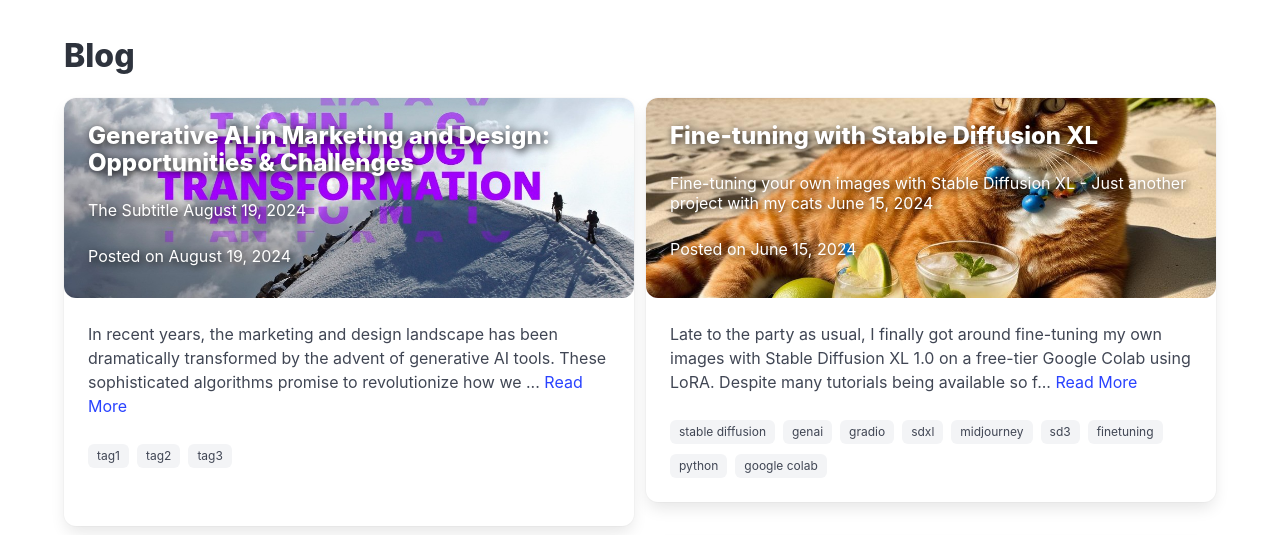
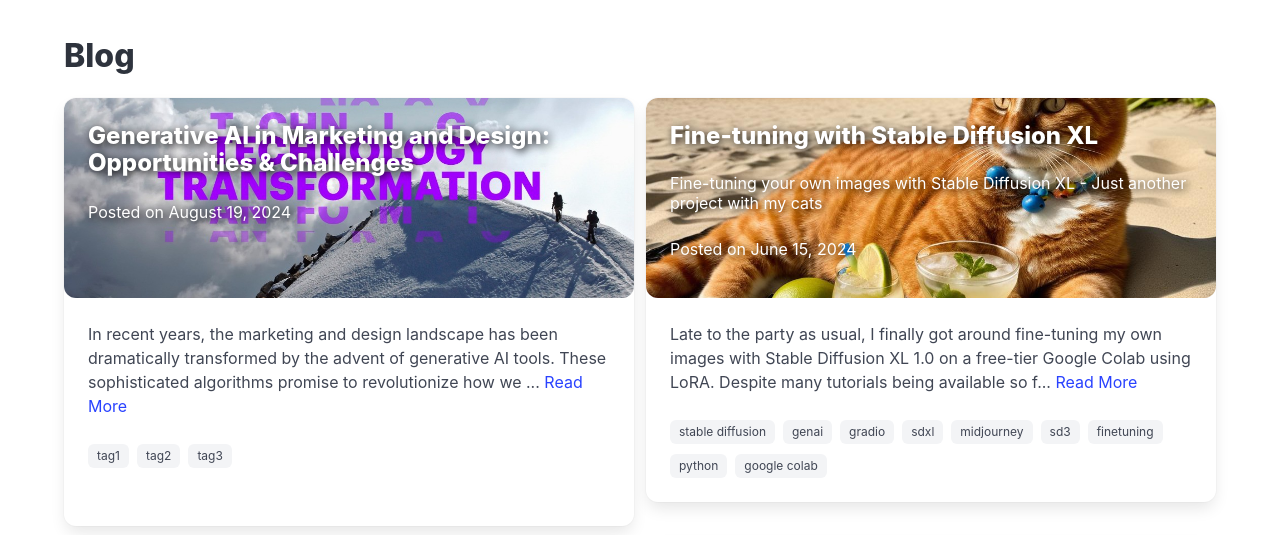
Before and after one commit to rmsandu/rmsandu.github.io, a Flask app: page /blogList.html in a window 1280 px wide. Shown: the part 66-601 px from the top of the page. Run offline with Flask 3, Linux system fonts and the light colour scheme.

Commit message:
remove date from subtitle.

```diff
--- a/src/templates/pages/blog/2024-08-19-linkedInPost.md
+++ b/src/templates/pages/blog/2024-08-19-linkedInPost.md
@@ -1,7 +1,7 @@
 ---
 date: 2024-08-19
 title: "Generative AI in Marketing and Design: Opportunities & Challenges"
-subtitle: The Subtitle
+subtitle: ""
 cover-img: img/linkedin/1724070560862.jpeg
 thumbnail-img: img/image.png
 tags: [tag1, tag2, tag3]
--- a/src/templates/partials/_blogList.jinja
+++ b/src/templates/partials/_blogList.jinja
@@ -9,8 +9,7 @@
                         style="background-image: url('{{ url_for('static', filename=blogPost.coverImg) }}'); background-size: cover; background-position: center; background-repeat: no-repeat;">
 
                         <h2 class="title is-spaced is-4 has-text-shadow has-text-white">{{ blogPost.title | striptags }}</h2>
-                        <h2 class="subtitle is-6 has-text-shadow has-text-white">{{ blogPost.subtitle | striptags }} {{
-                            blogPost.date |format_date }}</h2>
+                        <h2 class="subtitle is-6 has-text-shadow has-text-white">{{ blogPost.subtitle | striptags }}</h2>
                         <p class="has-text-shadow has-text-white">Posted on {{ blogPost.date | format_date }}</p>
                     </div>
                 </a>
```
